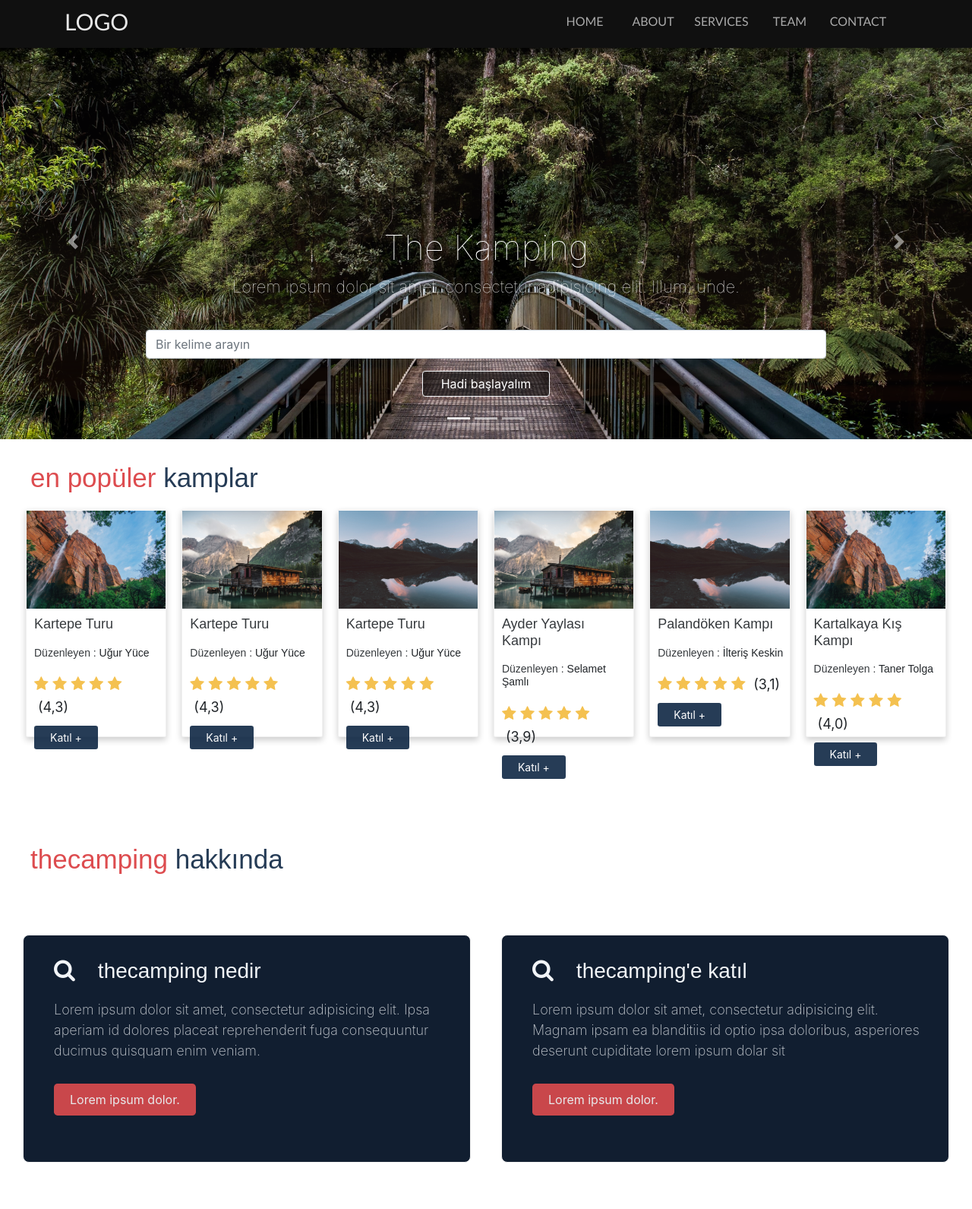
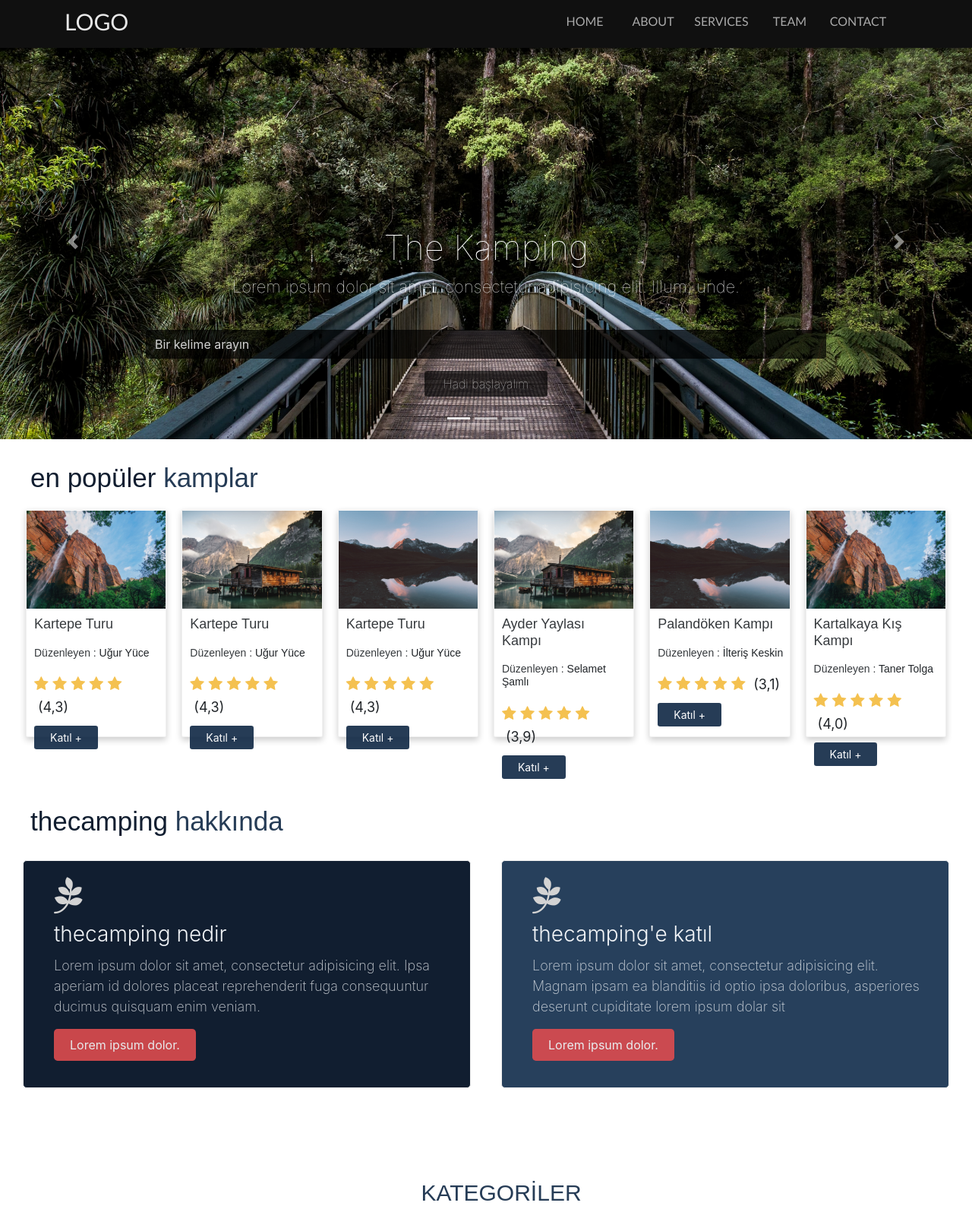
Before and after one commit to uguryuce/Themes, a plain HTML site: page theKamping/index.html in a window 1280 px wide. Shown: the part 7-1598 px from the top of the page at 76% size. Drawn offline with nearby package versions, Linux system fonts and the light colour scheme; a script that the page names is missing.

Commit message:
style güncellemesi

```diff
--- a/theKamping/assets/css/main-header-menu.css
+++ b/theKamping/assets/css/main-header-menu.css
@@ -380,7 +380,7 @@
 
 #portfoy {
     background-color: #fff;
-    margin-top: 200px;
+    margin-top: 0px;
     padding-left: 10px;
     padding-right: 10px;
     margin-bottom: 0px;
@@ -394,8 +394,8 @@
     padding-left: 20px;
     background-color: #fff;
     object-fit: cover;
-    padding-top: 50px;
-    padding-bottom: 50px;
+    padding-top: 20px;
+    padding-bottom: 20px;
 }
 
 
@@ -403,9 +403,9 @@
 
 .port-items {
     height: 300px;
-    background-color: rgba(17, 30, 48);;
+    background-color: rgba(17, 30, 48);
     border: 1px solid #f1f1f1;
-    border-radius: 8px;
+    border-radius: 5px;
     padding: 20px;
 }
 
@@ -416,15 +416,14 @@
     margin: 10px;
     padding-left: 10px;
     font-size: 28px;
-    font-family: sans-serif;
-    font-weight: 400;
+    font-weight: 300;
     color: #f2f5f8;
     display: inline;
     float: left;
 }
 
 .port-items p {
-    margin: 10px;
+    margin-left:10px;
     padding-left: 10px;
     font-weight: 200;
     display: block;
@@ -435,18 +434,20 @@
 }
 
 .port-items i {
-    margin: 10px;
+    margin-left: 10px;
     padding-left: 10px;
-    font-size: 30px;
-    color: #f2f5f8;
-    display: inline;
+    font-size: 50px;
+    color: lightgray;
+    display: block;
+    width: 100%;
     float: left;
 }
 
 .port-items button {
     display: block;
     float: left;
-    margin: 20px;
+    margin-left: 20px;
+
     background-color: #dd4c4f;
     color: white;
     opacity: 0.9;
@@ -477,8 +478,9 @@
 }
 
 #hadi-basla-btn {
-    background-color: rgba(0,0,0,0.6);
-    border: 1px solid #f2f5f8;
+    background-color: rgba(0,0,0,0.7);
+    color: rgba(255,255,255,0.8);
+    font-weight: 100;
 }
 
 
@@ -503,7 +505,7 @@
     display: block;
     width: 100%;
     float: left;
-    margin-top: 100px;
+    margin-top: 50px;
 }
 
 .popi-kamp-2 {
@@ -710,7 +712,7 @@
 }
 
 .span-renk{
-    color: #dd4c4f;
+    color: #111e30;
 }
 
 
@@ -724,3 +726,51 @@
     font-weight: 100;
     font-size: 22px;
 }
+
+
+#kelime-arayin{
+    background-color: rgba(0,0,0,0.7);
+    color: white;
+    border: none;
+    display: flex;
+    justify-content: center;
+    align-items: center;
+    transition: all .3s ease-in-out;
+    cursor:text;
+}
+
+#kelime-arayin:hover{
+    transform: scale(1.1);
+}
+
+/*
+.ctg-card {
+    height: 150px;
+    background-repeat: no-repeat;
+    background-size: cover;
+    border-radius: 5px;
+    display: flex;
+    justify-content: center;
+    align-items: center;
+    transition: all .4s ease-in-out;
+    cursor: pointer;
+}
+
+.ctg-card:hover {
+    transform: scale(1.1);
+
+}
+*/
+
+
+
+#kelime-arayin::-moz-placeholder {
+  color: lightgray;
+
+}
+#kelime-arayin::-ms-input-placeholder {
+  color: lightgray;
+}
+#kelime-arayin::-webkit-input-placeholder {
+  color: lightgray;
+}
--- a/theKamping/index.html
+++ b/theKamping/index.html
@@ -274,28 +274,12 @@
                         <form>
                             <div id="search-input">
                                 <label for="name"></label>
-                                <input type="text" class="form-control" placeholder="Bir kelime arayın">
+                                <input id="kelime-arayin" type="text" class="form-control" placeholder="Bir kelime arayın">
 
                             </div>
 
                         </form>
-                        <button id="hadi-basla-btn" type="button" class="btn text-white px-4 py-1 m-3">Hadi başlayalım</button>
-                    </div>
-                </div>
-                <div class="carousel-item">
-
-                    <img src="img/cd1.jpeg" class="d-block w-100" alt="">
-                    <div class="carousel-caption d-none d-md-block">
-                        <h5 class="slider-h5">The Kamping</h5>
-                        <p class="slider-p">Lorem ipsum dolor sit amet, consectetur adipisicing elit. Illum, unde.</p>
-                        <form>
-                            <div id="search-input">
-                                <label for="name"></label>
-                                <input type="text" class="form-control" placeholder="Bir kelime arayın">
-                            </div>
-
-                        </form>
-                        <button type="button" class="btn text-white px-4 py-1 m-3" id="hadi-basla-btn">Hadi başlayalım</button>
+                        <button id="hadi-basla-btn" type="button" class="btn px-4 py-1 m-3">Hadi başlayalım</button>
                     </div>
                 </div>
                 <div class="carousel-item">
@@ -307,11 +291,27 @@
                         <form>
                             <div id="search-input">
                                 <label for="name"></label>
-                                <input type="text" class="form-control" placeholder="Bir kelime arayın">
+                                <input id="kelime-arayin" type="text" class="form-control" placeholder="Bir kelime arayın">
                             </div>
 
                         </form>
-                        <button type="button" class="btn text-white px-4 py-1 m-3" id="hadi-basla-btn">Hadi başlayalım</button>
+                        <button type="button" class="btn px-4 py-1 m-3" id="hadi-basla-btn">Hadi başlayalım</button>
+                    </div>
+                </div>
+                <div class="carousel-item">
+
+                    <img src="img/cd2.jpeg" class="d-block w-100" alt="">
+                    <div class="carousel-caption d-none d-md-block">
+                        <h5 class="slider-h5">The Kamping</h5>
+                        <p class="slider-p">Lorem ipsum dolor sit amet, consectetur adipisicing elit. Illum, unde.</p>
+                        <form>
+                            <div id="search-input">
+                                <label for="name"></label>
+                                <input id="kelime-arayin" type="text" class="form-control" placeholder="Bir kelime arayın">
+                            </div>
+
+                        </form>
+                        <button type="button" class="btn px-4 py-1 m-3" id="hadi-basla-btn">Hadi başlayalım</button>
                     </div>
                 </div>
             </div>
@@ -526,7 +526,7 @@
         <div class="card-card">
             <div class="port-items">
 
-                <i class="fa fa-search"></i>
+                <i class="fab fa-pagelines"></i>
 
                 <h1>thecamping nedir</h1>
 
@@ -536,9 +536,9 @@
             </div>
         </div>
         <div class="card-card">
-            <div class="port-items">
+            <div class="port-items"  style="background-color:#27405c; ">
 
-                <i class="fa fa-search"></i>
+                <i class="fab fa-pagelines"></i>
 
                 <h1>thecamping'e katıl</h1>
 
```
